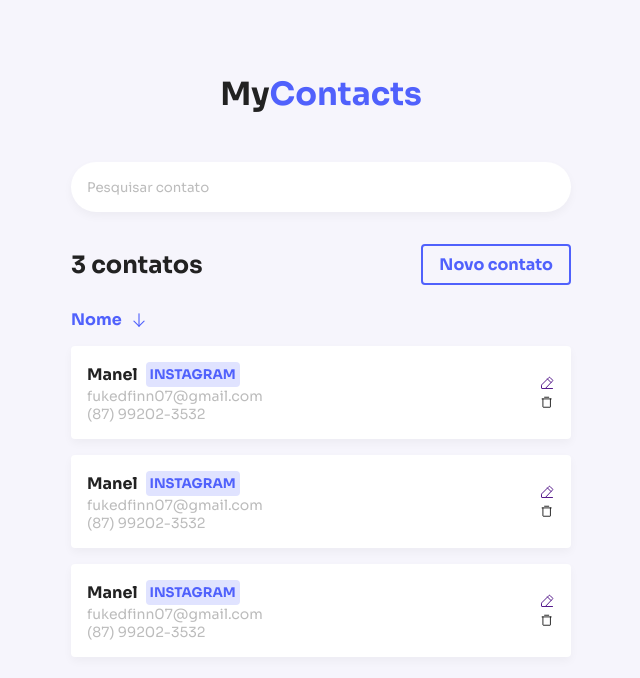
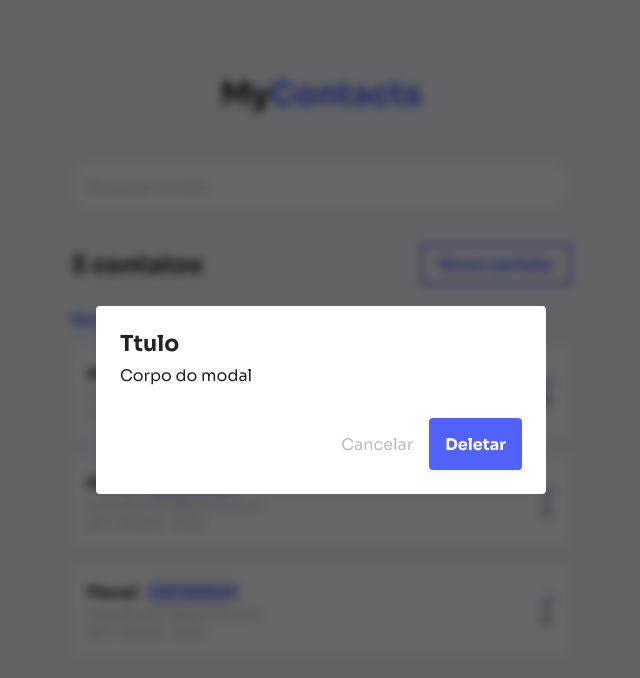
Before and after one commit to emanoelhenrick/MyContactsFront, a React (Vite) app: page / in a window 1280 px wide. Shown: the top 678 px of the page, without its empty margins (319-959 px from the left). Built offline with nearby package versions, Linux system fonts and the light colour scheme.

Commit message:
add modal and refactor button

```diff
--- a/src/components/Button.ts
+++ b/src/components/Button.ts
@@ -1,9 +1,9 @@
 import styled from "styled-components"
 
 export default styled.button`
-  width: 100%;
   height: 52px;
   border: none;
+  padding: 0 16px;
   background: ${props => props.theme.colors.primary.main};
   font-size: 16px;
   box-shadow: 0px 4px 10px rgba(0, 0, 0, 0.04);
--- a/src/components/ContactForm/styles.ts
+++ b/src/components/ContactForm/styles.ts
@@ -4,4 +4,5 @@
   display: flex;
   flex-direction: column;
   gap: 16px;
+
 `
--- a/src/components/FormGroup/styles.ts
+++ b/src/components/FormGroup/styles.ts
@@ -1,7 +1,5 @@
 import styled from "styled-components"
 
 export const Container = styled.div`
-  display: flex;
-  flex-direction: column;
-  gap: 16px;
+
 `
--- /dev/null
+++ b/src/components/Modal/index.tsx
@@ -0,0 +1,20 @@
+import Button from "../Button"
+import { Container, Footer, Overlay } from "./styles"
+
+export function Modal() {
+  return (
+    <Overlay>
+      <Container>
+        <h1>Ttulo</h1>
+        <p>
+          Corpo do modal
+        </p>
+
+        <Footer>
+          <button type="button" className="cancel-button">Cancelar</button>
+          <Button type="button">Deletar</Button>
+        </Footer>
+      </Container>
+    </Overlay>
+  )
+}
--- /dev/null
+++ b/src/components/Modal/styles.ts
@@ -0,0 +1,53 @@
+import styled from "styled-components"
+
+export const Overlay = styled.div`
+  background: rgba(0, 0, 0, 0.6);
+  backdrop-filter: blur(5px);
+  position: absolute;
+  width: 100%;
+  height: 100%;
+  left: 0;
+  top: 0;
+  display: flex;
+  align-items: center;
+  justify-content: center;
+`
+
+export const Container = styled.div`
+  background: #fff;
+  border-radius: 4px;
+  padding: 24px;
+  box-shadow: 0px 4px 10px rgba(0, 0, 0, 0.04);
+  max-width: 450px;
+  width: 100%;
+
+  h1 {
+    font-size: 22px;
+  }
+
+  p {
+    margin-top: 8px;
+  }
+
+`
+
+export const Footer = styled.footer`
+  margin-top: 32px;
+  display: flex;
+  justify-content: flex-end;
+
+  .cancel-button {
+    background: transparent;
+    border: none;
+    outline: none;
+    font-size: 16px;
+    margin-right: 16px;
+    color: ${props => props.theme.colors.gray[200]};
+    transition: color 100ms;
+
+    &:hover {
+      color: ${props => props.theme.colors.gray[900]};
+    }
+  }
+
+`
--- a/src/pages/Home/index.tsx
+++ b/src/pages/Home/index.tsx
@@ -1,10 +1,15 @@
 import { ArrowDown, PencilSimpleLine, TrashSimple } from "phosphor-react"
 import { NavLink } from "react-router-dom"
+import { Modal } from "../../components/Modal"
 import { Card, ContactsContainer, Header, InputSearchContainer, ListContainer } from "./styles"
 
 export function Home() {
   return (
     <ContactsContainer>
+
+      <Modal />
+
+
       <InputSearchContainer>
         <input type="text" placeholder="Pesquisar contato"/>
       </InputSearchContainer>
```
